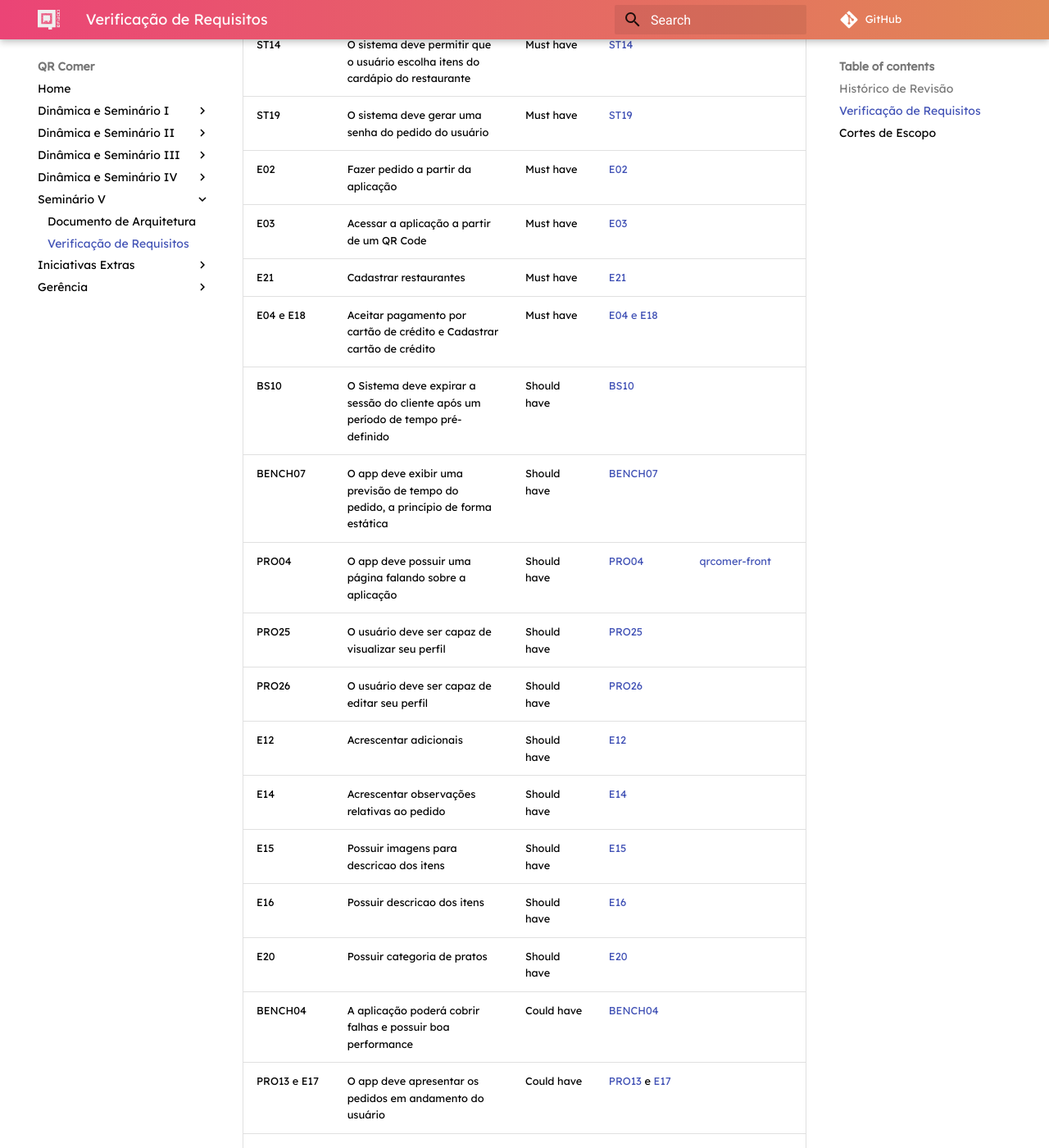
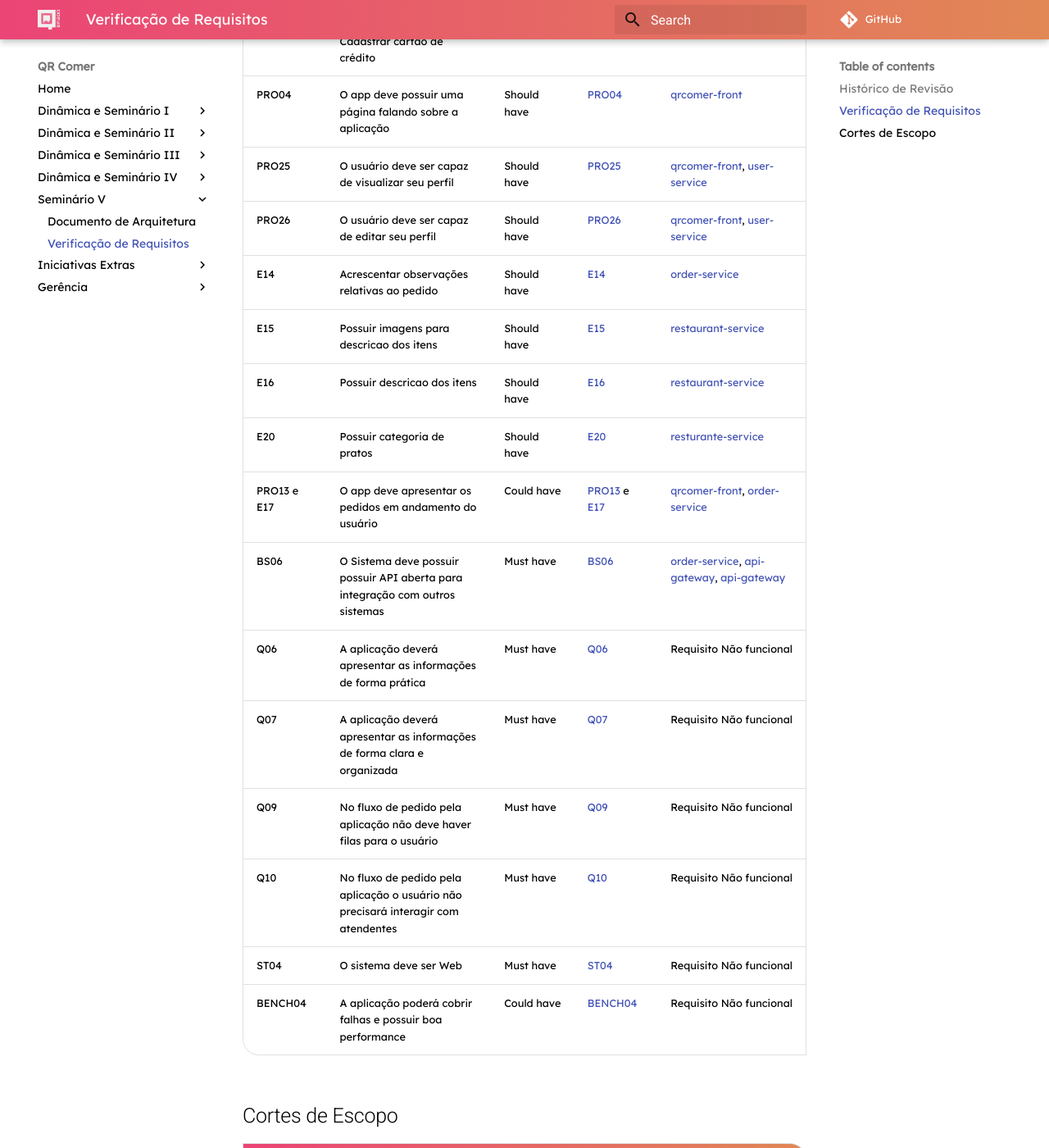
Before and after one commit to fga-desenho-2019-2/Wiki, an MkDocs documentation site: the page built from docs/seminario5/checklist.md, in a window 1280 px wide and 1400 px high, scrolled down 2374 px. Shown: the whole window at 82% size. Built offline with MkDocs 1.6.1 and Material for MkDocs 9.7.7, drawn with Linux system fonts in a browser that asks for light colours; some web fonts are replaced; comment, search, counter and statistics services are not loaded; old or Windows-style settings are respelled for this version of MkDocs; some of the changed text lies outside the part shown.

Commit message:
Add all requisits pull requests

```diff
--- a/docs/seminario5/checklist.md
+++ b/docs/seminario5/checklist.md
@@ -6,51 +6,47 @@
 | 14/11/2019 | 0.2    | Adição de novos requisitos | [Pedro Rodrigues](https://github.com/pedro-prp) |
 | 15/11/2019 | 0.3    | Adição dos cortes de escopo e listar todos requisitos| [Pedro Féo](https://github.com/phe0) |
 | 16/11/2019 | 0.4    | Adição de PRs relacionados a requisitos cumpridos | [Pedro Rodrigues](https://github.com/pedro-prp) |
+| 16/11/2019 | 0.5    | Adição de todos os PRs relacionados aos requisitos cumpridos |[Pedro Rodrigues](https://github.com/pedro-prp)
 
 ## Verificação de Requisitos
 
 | Código      | Descrição |Prioridade         | Rastro      | PRs Associados |
 | ---------- | ------ | --------------------- | ------------|----------------|
-| BS01 | O Sistema deve diferenciar perfis de cliente e restaurante | Must have | [BS01](../../iniciativas_extras/elicitacao_de_requisitos/req_brainstorm.md) |    |
-| BS06 | O Sistema deve possuir possuir API aberta para integração com outros sistemas | Must have | [BS06](../../iniciativas_extras/elicitacao_de_requisitos/req_brainstorm.md) |    |
 | BS07 | O Sistema deve disponibilizar apenas um QR code por shopping| Must have | [BS07](../../iniciativas_extras/elicitacao_de_requisitos/req_brainstorm.md) | [restaurant-service](https://github.com/fga-desenho-2019-2/restaurant-service/pull/4) |
-| Q06 | A aplicação deverá apresentar as informações de forma prática | Must have | [Q06](../../iniciativas_extras/elicitacao_de_requisitos/req_questionario.md) |    |
-| Q07 | A aplicação deverá apresentar as informações de forma clara e organizada | Must have | [Q07](../../iniciativas_extras/elicitacao_de_requisitos/req_questionario.md) |    |
-| Q09 | No fluxo de pedido pela aplicação não deve haver filas para o usuário | Must have | [Q09](../../iniciativas_extras/elicitacao_de_requisitos/req_questionario.md) |    |
-| Q10 | No fluxo de pedido pela aplicação o usuário não precisará interagir com atendentes | Must have | [Q10](../../iniciativas_extras/elicitacao_de_requisitos/req_questionario.md) |    |
-| PRO17 | O usuário deve ser capaz de adicionar um pedido à sacola | Must have | [PRO17](../../iniciativas_extras/elicitacao_de_requisitos/req_prototipo.md) | |
+| PRO17 | O usuário deve ser capaz de adicionar um pedido à sacola | Must have | [PRO17](../../iniciativas_extras/elicitacao_de_requisitos/req_prototipo.md) | [qrcomer-front](https://github.com/fga-desenho-2019-2/qrcomer-front/pull/10) |
 | PRO18 | Na sacola o usuário deve ser capaz de editar os itens que estão nela | Must have | [PRO18](../../iniciativas_extras/elicitacao_de_requisitos/req_prototipo.md) |  [qrcomer-front](https://github.com/fga-desenho-2019-2/qrcomer-front/pull/10), [qrcomer-front](https://github.com/fga-desenho-2019-2/qrcomer-front/pull/15)  |
 | PRO19 | A sacola deve apresentar um resumo dos itens que o usuário está pedindo | Must have | [PRO19](../../iniciativas_extras/elicitacao_de_requisitos/req_prototipo.md) |  [qrcomer-front](https://github.com/fga-desenho-2019-2/qrcomer-front/pull/10)  |
 | PRO20 | A sacola deve permitir que o usuário escolha sua forma de pagamento e adicione CPF | Must have | [PRO20](../../iniciativas_extras/elicitacao_de_requisitos/req_prototipo.md) |  [qrcomer-front](https://github.com/fga-desenho-2019-2/qrcomer-front/pull/10)  |
 | PRO21 | A sacola deve permitir que o usuário finalize seu pedido | Must have | [PRO21](../../iniciativas_extras/elicitacao_de_requisitos/req_prototipo.md) |   [qrcomer-front](https://github.com/fga-desenho-2019-2/qrcomer-front/pull/14), [api-gateway](https://github.com/fga-desenho-2019-2/api-gateway/pull/4), [order-service](https://github.com/fga-desenho-2019-2/order-service/pull/5) |
-| PRO28 | O usuário deve ser capaz de visualizar seus cartões cadastrados | Must have | [PRO28](../../iniciativas_extras/elicitacao_de_requisitos/req_prototipo.md) |    |
+| PRO28 | O usuário deve ser capaz de visualizar seus cartões cadastrados | Must have | [PRO28](../../iniciativas_extras/elicitacao_de_requisitos/req_prototipo.md) |  [qrcomer-front](https://github.com/fga-desenho-2019-2/qrcomer-front/pull/16), [User-service](https://github.com/fga-desenho-2019-2/user-service/pull/7)  |
 | ST02 | As mesas dos shoppings devem conter QRCodes | Must have | [ST02](../../iniciativas_extras/elicitacao_de_requisitos/req_prototipo.md) | [restaurant-service](https://github.com/fga-desenho-2019-2/restaurant-service/pull/4) |
-| ST04 | O sistema deve ser Web | Must have | [ST04](../../iniciativas_extras/elicitacao_de_requisitos/req_prototipo.md) |    |
 | ST05 | O QRCode deve direcionar o usuário para o QRComer | Must have | [ST05](../../iniciativas_extras/elicitacao_de_requisitos/req_storytelling.md) |  [restaurant-service](https://github.com/fga-desenho-2019-2/restaurant-service/pull/4)  |
 | ST06 | O sistema deve possuir uma área de cadastro do usuário | Must have | [ST06](../../iniciativas_extras/elicitacao_de_requisitos/req_storytelling.md) |   [qrcomer-front](https://github.com/fga-desenho-2019-2/qrcomer-front/pull/9) |
-| ST10 | O sistema deve informar o shopping onde o usuário está localizado | Must have | [ST10](../../iniciativas_extras/elicitacao_de_requisitos/req_storytelling.md) |    |
-| ST11 | O sistema deve demonstrar a lista de restaurantes do shopping | Must have | [ST11](../../iniciativas_extras/elicitacao_de_requisitos/req_storytelling.md) |    |
-| ST12 | O sistema deve permitir a escolha de um restaurante pelo usuário | Must have | [ST12](../../iniciativas_extras/elicitacao_de_requisitos/req_storytelling.md) |    |
-| ST13 | O sistema deve informar os itens do cardápio do restaurante | Must have | [ST13](../../iniciativas_extras/elicitacao_de_requisitos/req_storytelling.md) |    |
-| ST14 | O sistema deve permitir que o usuário escolha itens do cardápio do restaurante | Must have | [ST14](../../iniciativas_extras/elicitacao_de_requisitos/req_storytelling.md) |    |
-| ST19 | O sistema deve gerar uma senha do pedido do usuário | Must have | [ST19](../../iniciativas_extras/elicitacao_de_requisitos/req_storytelling.md) |    |
-| E02 | Fazer pedido a partir da aplicação | Must have | [E02](../../iniciativas_extras/elicitacao_de_requisitos/req_entrevista.md) |    |
-| E03 | Acessar a aplicação a partir de um QR Code | Must have | [E03](../../iniciativas_extras/elicitacao_de_requisitos/req_entrevista.md) |    |
-| E21 | Cadastrar restaurantes | Must have | [E21](../../iniciativas_extras/elicitacao_de_requisitos/req_storytelling.md) |    |
-| E04 e E18 | Aceitar pagamento por cartão de crédito e Cadastrar cartão de crédito | Must have | [E04 e E18](../../iniciativas_extras/elicitacao_de_requisitos/req_entrevista.md) |    |
-| BS10 | O Sistema deve expirar a sessão do cliente após um período de tempo pré-definido | Should have | [BS10](../../iniciativas_extras/elicitacao_de_requisitos/req_brainstorm.md) |    |
-| BENCH07 | O app deve exibir uma previsão de tempo do pedido, a princípio de forma estática | Should have | [BENCH07](../../iniciativas_extras/elicitacao_de_requisitos/req_benchmarking.md) |    |
+| ST10 | O sistema deve informar o shopping onde o usuário está localizado | Must have | [ST10](../../iniciativas_extras/elicitacao_de_requisitos/req_storytelling.md) |  [qrcomer-front](https://github.com/fga-desenho-2019-2/qrcomer-front/pull/10),   |
+| ST11 | O sistema deve demonstrar a lista de restaurantes do shopping | Must have | [ST11](../../iniciativas_extras/elicitacao_de_requisitos/req_storytelling.md) |  [qrcomer-front](https://github.com/fga-desenho-2019-2/qrcomer-front/pull/7),   |
+| ST12 | O sistema deve permitir a escolha de um restaurante pelo usuário | Must have | [ST12](../../iniciativas_extras/elicitacao_de_requisitos/req_storytelling.md) |  [qrcomer-front](https://github.com/fga-desenho-2019-2/qrcomer-front/pull/7)  |
+| ST13 | O sistema deve informar os itens do cardápio do restaurante | Must have | [ST13](../../iniciativas_extras/elicitacao_de_requisitos/req_storytelling.md) |  [qrcomer-front](https://github.com/fga-desenho-2019-2/qrcomer-front/pull/11), [restaurant-service](https://github.com/fga-desenho-2019-2/restaurant-service/pull/5)  |
+| ST14 | O sistema deve permitir que o usuário escolha itens do cardápio do restaurante | Must have | [ST14](../../iniciativas_extras/elicitacao_de_requisitos/req_storytelling.md) | [qrcomer-front](https://github.com/fga-desenho-2019-2/qrcomer-front/pull/11), [restaurant-service](https://github.com/fga-desenho-2019-2/restaurant-service/pull/5)  |
+| ST19 | O sistema deve gerar uma senha do pedido do usuário | Must have | [ST19](../../iniciativas_extras/elicitacao_de_requisitos/req_storytelling.md) |  [qrcomer-front](https://github.com/fga-desenho-2019-2/qrcomer-front/pull/17), [order-service](https://github.com/fga-desenho-2019-2/order-service/pull/5)  |
+| E02 | Fazer pedido a partir da aplicação | Must have | [E02](../../iniciativas_extras/elicitacao_de_requisitos/req_entrevista.md) |  [qrcomer-front](https://github.com/fga-desenho-2019-2/qrcomer-front/pull/14), [qrcomer-front](https://github.com/fga-desenho-2019-2/qrcomer-front/pull/7), [qrcomer-front](https://github.com/fga-desenho-2019-2/qrcomer-front/pull/10), [restaurant-service](https://github.com/fga-desenho-2019-2/restaurant-service/pull/5), [order-service](https://github.com/fga-desenho-2019-2/order-service/pull/5)  |
+| E03 | Acessar a aplicação a partir de um QR Code | Must have | [E03](../../iniciativas_extras/elicitacao_de_requisitos/req_entrevista.md) |  [restaurant-service](https://github.com/fga-desenho-2019-2/restaurant-service/pull/4)  |
+| E21 | Cadastrar restaurantes | Must have | [E21](../../iniciativas_extras/elicitacao_de_requisitos/req_storytelling.md) |  [restaurant-service](https://github.com/fga-desenho-2019-2/restaurant-service/pull/1)  |
+| E04 e E18 | Aceitar pagamento por cartão de crédito e Cadastrar cartão de crédito | Must have | [E04 e E18](../../iniciativas_extras/elicitacao_de_requisitos/req_entrevista.md) |  [qrcomer-front](https://github.com/fga-desenho-2019-2/qrcomer-front/pull/16), [User-service](https://github.com/fga-desenho-2019-2/user-service/pull/7)|
 | PRO04 | O app deve possuir uma página falando sobre a aplicação | Should have | [PRO04](../../iniciativas_extras/elicitacao_de_requisitos/req_prototipo.md) |[qrcomer-front](https://github.com/fga-desenho-2019-2/qrcomer-front/pull/5)|
-| PRO25 | O usuário deve ser capaz de visualizar seu perfil | Should have | [PRO25](../../iniciativas_extras/elicitacao_de_requisitos/req_prototipo.md) |    |
-| PRO26 | O usuário deve ser capaz de editar seu perfil | Should have | [PRO26](../../iniciativas_extras/elicitacao_de_requisitos/req_prototipo.md) |    |
-| E12 | Acrescentar adicionais | Should have | [E12](../../iniciativas_extras/elicitacao_de_requisitos/req_entrevista.md) |    |
-| E14 | Acrescentar observações relativas ao pedido | Should have | [E14](../../iniciativas_extras/elicitacao_de_requisitos/req_entrevista.md) |    |
-| E15 | Possuir imagens para descricao dos itens | Should have | [E15](../../iniciativas_extras/elicitacao_de_requisitos/req_entrevista.md) |    |
-| E16 | Possuir descricao dos itens | Should have | [E16](../../iniciativas_extras/elicitacao_de_requisitos/req_entrevista.md) |    |
-| E20 | Possuir categoria de pratos | Should have | [E20](../../iniciativas_extras/elicitacao_de_requisitos/req_entrevista.md) |    |
-| BENCH04 | A aplicação poderá cobrir falhas e possuir boa performance | Could have | [BENCH04](../../iniciativas_extras/elicitacao_de_requisitos/req_benchmarking.md) |    |
-| PRO13 e E17 | O app deve apresentar os pedidos em andamento do usuário | Could have | [PRO13](../../iniciativas_extras/elicitacao_de_requisitos/req_prototipo.md) e [E17](../../iniciativas_extras/elicitacao_de_requisitos/req_entrevista.md) |  |
-| BENCH01 e PRO29 | O app deve ter uma página de suporte | Would have | [BENCH01](../../iniciativas_extras/elicitacao_de_requisitos/req_benchmarking.md) e [PRO29](../../iniciativas_extras/elicitacao_de_requisitos/req_prototipo.md) |    |
+| PRO25 | O usuário deve ser capaz de visualizar seu perfil | Should have | [PRO25](../../iniciativas_extras/elicitacao_de_requisitos/req_prototipo.md) |  [qrcomer-front](https://github.com/fga-desenho-2019-2/qrcomer-front/pull/8), [user-service](https://github.com/fga-desenho-2019-2/user-service/pull/2)  |
+| PRO26 | O usuário deve ser capaz de editar seu perfil | Should have | [PRO26](../../iniciativas_extras/elicitacao_de_requisitos/req_prototipo.md) |  [qrcomer-front](https://github.com/fga-desenho-2019-2/qrcomer-front/pull/8), [user-service](https://github.com/fga-desenho-2019-2/user-service/pull/2)  |
+| E14 | Acrescentar observações relativas ao pedido | Should have | [E14](../../iniciativas_extras/elicitacao_de_requisitos/req_entrevista.md) |  [order-service](https://github.com/fga-desenho-2019-2/order-service/pull/5)  |
+| E15 | Possuir imagens para descricao dos itens | Should have | [E15](../../iniciativas_extras/elicitacao_de_requisitos/req_entrevista.md) |  [restaurant-service](https://github.com/fga-desenho-2019-2/restaurant-service/pull/7)  |
+| E16 | Possuir descricao dos itens | Should have | [E16](../../iniciativas_extras/elicitacao_de_requisitos/req_entrevista.md) |  [restaurant-service](https://github.com/fga-desenho-2019-2/restaurant-service/pull/5)  |
+| E20 | Possuir categoria de pratos | Should have | [E20](../../iniciativas_extras/elicitacao_de_requisitos/req_entrevista.md) |  [resturante-service](https://github.com/fga-desenho-2019-2/restaurant-service/pull/6)  |
+| PRO13 e E17 | O app deve apresentar os pedidos em andamento do usuário | Could have | [PRO13](../../iniciativas_extras/elicitacao_de_requisitos/req_prototipo.md) e [E17](../../iniciativas_extras/elicitacao_de_requisitos/req_entrevista.md) | [qrcomer-front](https://github.com/fga-desenho-2019-2/qrcomer-front/pull/17), [order-service](https://github.com/fga-desenho-2019-2/order-service/pull/5) |
+| BS06 | O Sistema deve possuir possuir API aberta para integração com outros sistemas | Must have | [BS06](../../iniciativas_extras/elicitacao_de_requisitos/req_brainstorm.md) |  [order-service](https://github.com/fga-desenho-2019-2/order-service/pull/5), [api-gateway](https://github.com/fga-desenho-2019-2/api-gateway/pull/4), [api-gateway](https://github.com/fga-desenho-2019-2/api-gateway/pull/1)  |
+| Q06 | A aplicação deverá apresentar as informações de forma prática | Must have | [Q06](../../iniciativas_extras/elicitacao_de_requisitos/req_questionario.md) | Requisito Não funcional |
+| Q07 | A aplicação deverá apresentar as informações de forma clara e organizada | Must have | [Q07](../../iniciativas_extras/elicitacao_de_requisitos/req_questionario.md) | Requisito Não funcional |
+| Q09 | No fluxo de pedido pela aplicação não deve haver filas para o usuário | Must have | [Q09](../../iniciativas_extras/elicitacao_de_requisitos/req_questionario.md) |  Requisito Não funcional  |
+| Q10 | No fluxo de pedido pela aplicação o usuário não precisará interagir com atendentes | Must have | [Q10](../../iniciativas_extras/elicitacao_de_requisitos/req_questionario.md) |  Requisito Não funcional  |
+| ST04 | O sistema deve ser Web | Must have | [ST04](../../iniciativas_extras/elicitacao_de_requisitos/req_prototipo.md) |  Requisito Não funcional  |
+| BENCH04 | A aplicação poderá cobrir falhas e possuir boa performance | Could have | [BENCH04](../../iniciativas_extras/elicitacao_de_requisitos/req_benchmarking.md) |  Requisito Não funcional  |
 
 <!-- | BS01  | O Sistema deve diferenciar perfis de cliente e restaurante | Must Have | [BS01](https://fga-desenho-2019-2.github.io/Wiki/iniciativas_extras/elicitacao_de_requisitos/req_brainstorm/)|    |
 | BS06  | O Sistema deve possuir possuir API aberta para integração com outros sistemas | Must Have | [BS06](https://fga-desenho-2019-2.github.io/Wiki/iniciativas_extras/elicitacao_de_requisitos/req_brainstorm/)|    |
@@ -80,3 +76,7 @@
 | E08 | Possibilitar pagamento por dinheiro no caixa | Would Have | [E08](https://fga-desenho-2019-2.github.io/Wiki/iniciativas_extras/elicitacao_de_requisitos/req_entrevista/)|
 | E11 | Autenticação dupla | Would Have | [E11](https://fga-desenho-2019-2.github.io/Wiki/iniciativas_extras/elicitacao_de_requisitos/req_entrevista/)|
 | E19 | Receber notificação sobre a completude do pedido | Would Have | [E19](https://fga-desenho-2019-2.github.io/Wiki/iniciativas_extras/elicitacao_de_requisitos/req_entrevista/)|
+| BS10 | O Sistema deve expirar a sessão do cliente após um período de tempo pré-definido | Should have | [BS10](../../iniciativas_extras/elicitacao_de_requisitos/req_brainstorm.md) |
+| E12 | Acrescentar adicionais | Should have | [E12](../../iniciativas_extras/elicitacao_de_requisitos/req_entrevista.md) |
+| BENCH01 e PRO29 | O app deve ter uma página de suporte | Would have | [BENCH01](../../iniciativas_extras/elicitacao_de_requisitos/req_benchmarking.md) e [PRO29](../../iniciativas_extras/elicitacao_de_requisitos/req_prototipo.md) |
+| BENCH07 | O app deve exibir uma previsão de tempo do pedido, a princípio de forma estática | Should have | [BENCH07](../../iniciativas_extras/elicitacao_de_requisitos/req_benchmarking.md) |    |
```
